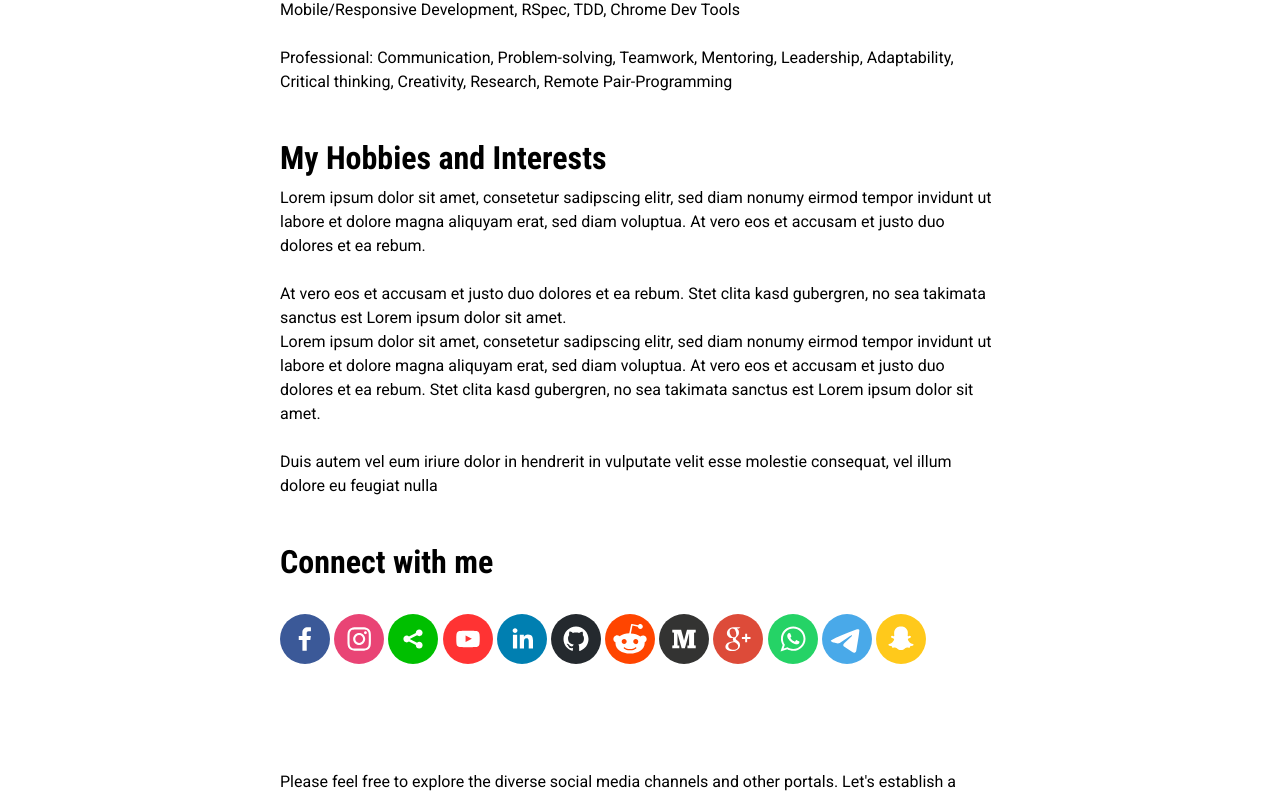
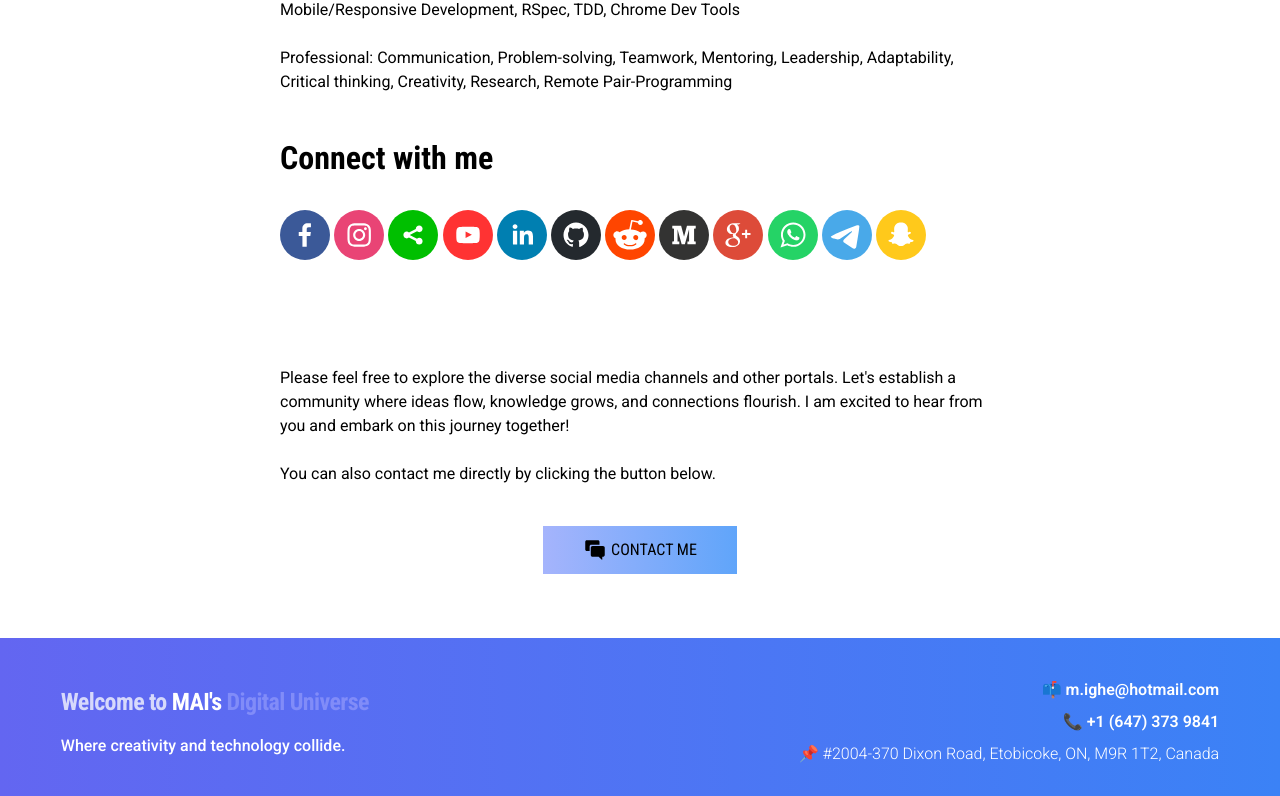
Before and after one commit to katarighe/my-portfolio-website, a React (Vite) app: page /about-me in a window 1280 px wide. Shown: the part 2960-3756 px from the top of the page. Built offline with nearby package versions, Linux system fonts and the light colour scheme; some icons are missing.

Commit message:
Remove the hobbies section, to be added later

```diff
--- a/src/pages/AboutMe.jsx
+++ b/src/pages/AboutMe.jsx
@@ -384,29 +384,6 @@ function AboutMe() {
           </article>
           <article className="max-w-[45rem] mx-auto">
             <h3 className="font-bold text-[2rem] mb-1 font-robotoCondensed">
-              My Hobbies and Interests
-            </h3>
-            <p className="text-base whitespace-break-spaces font-robotoOriginal">
-              Lorem ipsum dolor sit amet, consetetur sadipscing elitr, sed diam
-              nonumy eirmod tempor invidunt ut labore et dolore magna aliquyam
-              erat, sed diam voluptua. At vero eos et accusam et justo duo
-              dolores et ea rebum. <br />
-              <br />
-              At vero eos et accusam et justo duo dolores et ea rebum. Stet
-              clita kasd gubergren, no sea takimata sanctus est Lorem ipsum
-              dolor sit amet. <br />
-              Lorem ipsum dolor sit amet, consetetur sadipscing elitr, sed diam
-              nonumy eirmod tempor invidunt ut labore et dolore magna aliquyam
-              erat, sed diam voluptua. At vero eos et accusam et justo duo
-              dolores et ea rebum. Stet clita kasd gubergren, no sea takimata
-              sanctus est Lorem ipsum dolor sit amet. <br />
-              <br />
-              Duis autem vel eum iriure dolor in hendrerit in vulputate velit
-              esse molestie consequat, vel illum dolore eu feugiat nulla
-            </p>
-          </article>
-          <article className="max-w-[45rem] mx-auto">
-            <h3 className="font-bold text-[2rem] mb-1 font-robotoCondensed">
               Connect with me
             </h3>
             <br />
```
